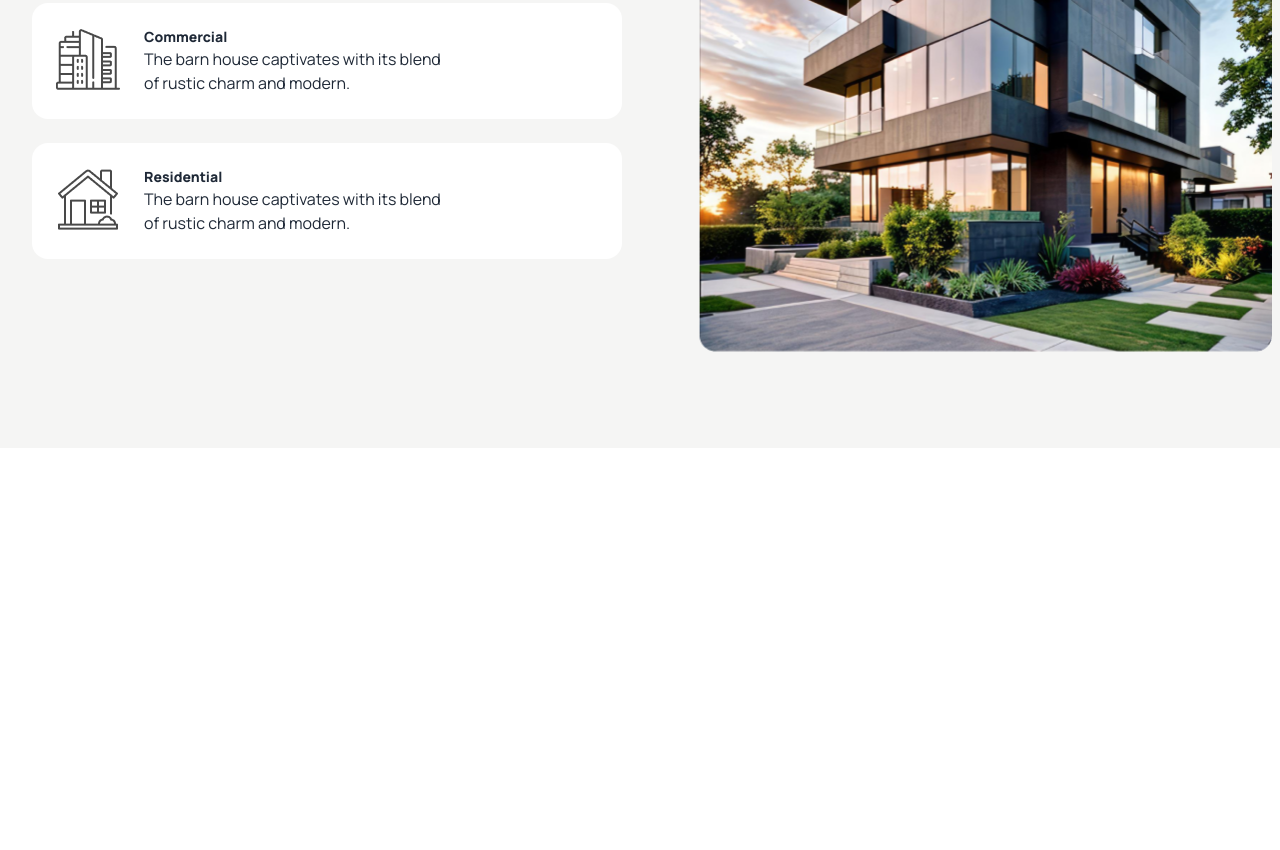
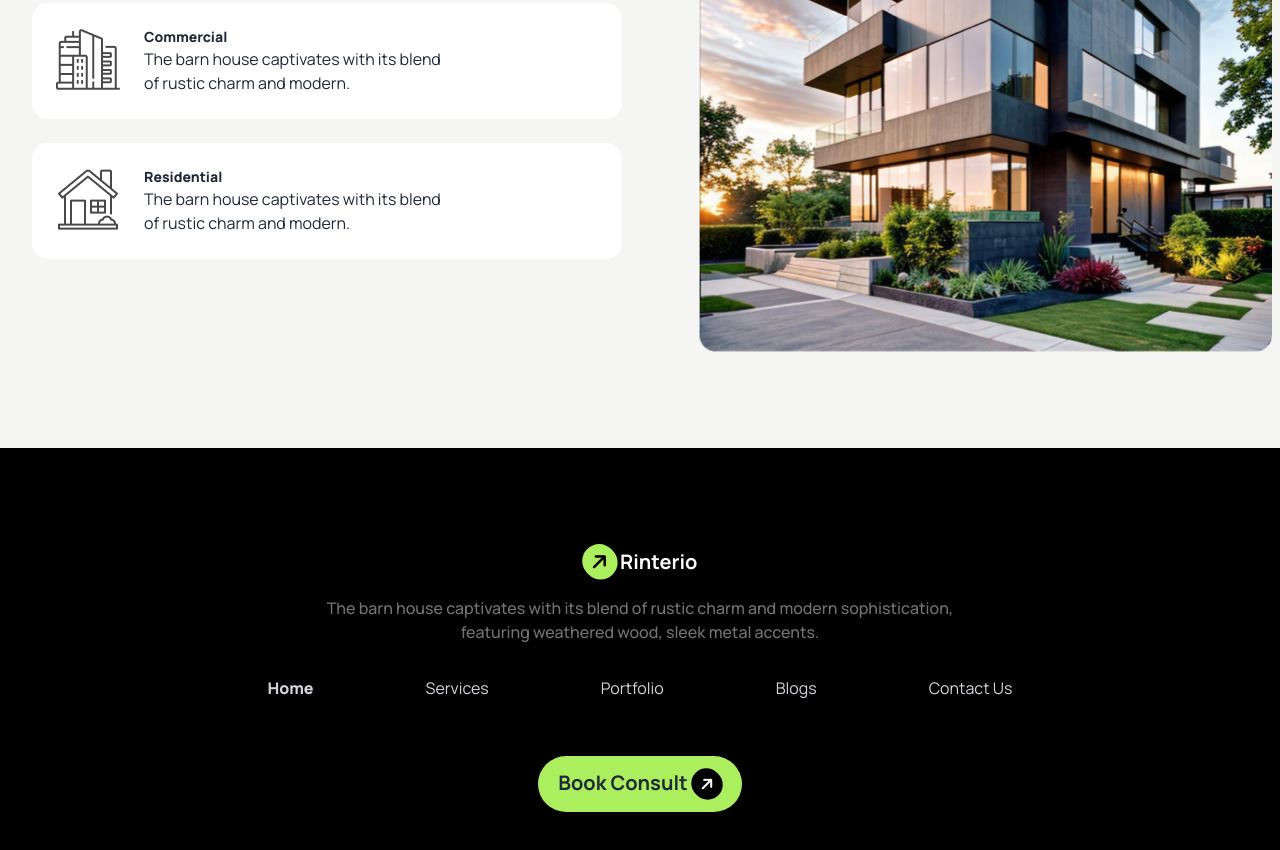
Before and after one commit to ismailsajid/Assignment-3, a plain HTML site: page index.html in a window 1280 px wide. Shown: the part 1291-2141 px from the top of the page. Before the commit the page ends 1739 px from the top, so only its background shows below. Drawn offline with nearby package versions, Linux system fonts and the light colour scheme.

Commit message:
footer section done

```diff
--- a/index.html
+++ b/index.html
@@ -170,11 +170,46 @@
    </div>
 </section>
 
+
      </main>
-      <!-- footer section -->
-      <footer>
+        <!-- Footer section  -->
+<footer class="  bg-black w-full h-full p-24">
+  <div class="md:container mx-auto">
+  <!-- footer div1 -->
+  <div class="text-center">
+  <!-- button -->
+  <div class="mb-4">
+  <a class=" font-bold text-xl text-white "> <i class="fa-solid fa-arrow-right bg-[#ABEF5F] -rotate-45 px-2 py-2 rounded-full text-black">
+  </i> Rinterio</a>
+  </div>
+  <!-- Description -->
+  <div>
+  <p class="text-[#737373] font-medium">The barn house captivates with its blend of rustic charm and modern sophistication,<br> featuring weathered wood, sleek metal accents.</p>
+  </div>
 
-      </footer>
+  </div>
+
+  <!--  footer menu -->
+  <div class=" text-gray-300 flex justify-center ">
+  <ul class="text-center  px-1 flex flex-col lg:flex-row  gap-8 lg:gap-28 mt-8">
+  <li class="font-extrabold"><a>Home</a></li>
+  <li class="font-normal"><a>Services</a></li>
+  <li class="font-normal"><a>Portfolio</a></li>
+  <li class="font-normal"><a>Blogs</a></li>
+  <li class="font-normal"><a>Contact Us</a></li>
+  </ul>
+  </div>
+   <!-- footer btn -->
+   <div class="flex justify-center">
+    <div class="bg-[#ABEF5F] py-3 px-5 rounded-[32px] text-center mt-14  inline-block">
+      <a class=" font-bold text-sm lg:text-xl "> Book Consult </a>
+      <i class="fa-solid fa-arrow-right bg-black text-white -rotate-45 px-2 py-2 rounded-full "></i>
+    </div>
+  </div>
+
+  </div>
+
+</footer>
 
 </body>
 </html>
```
